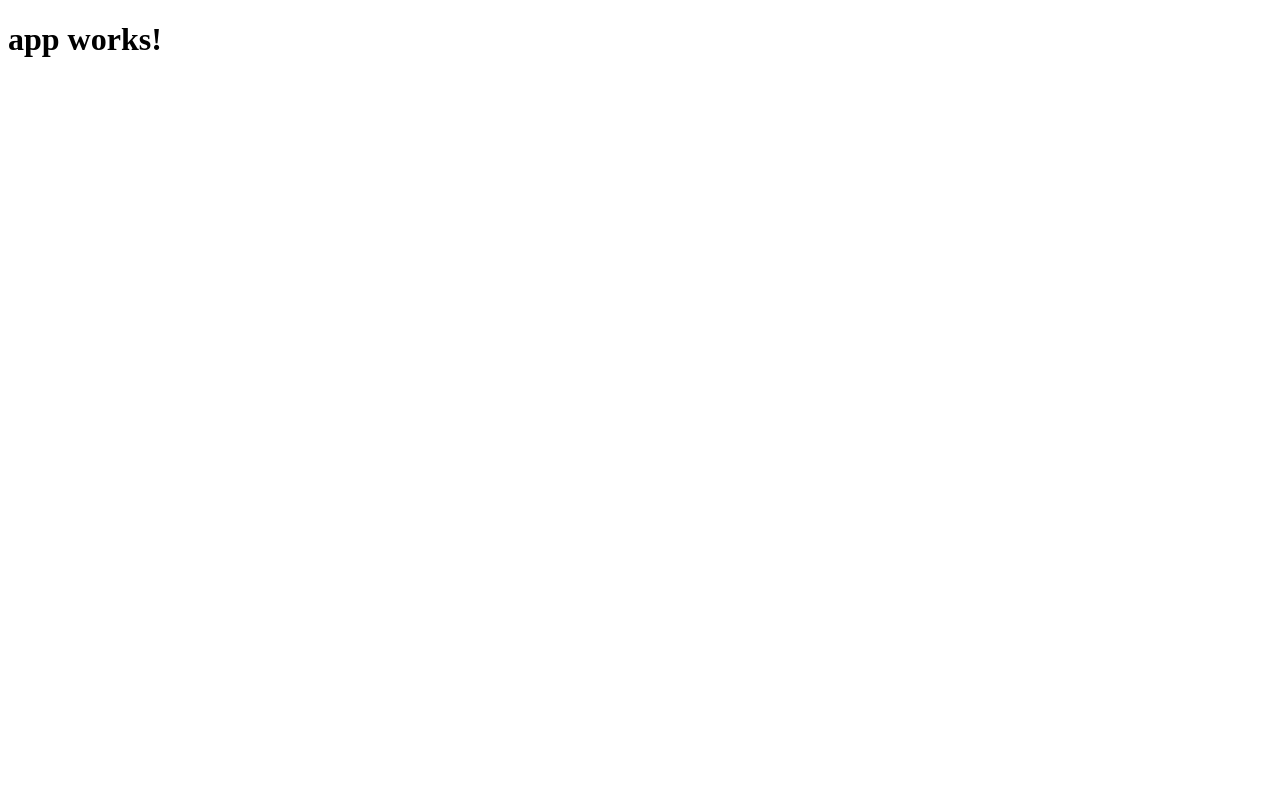
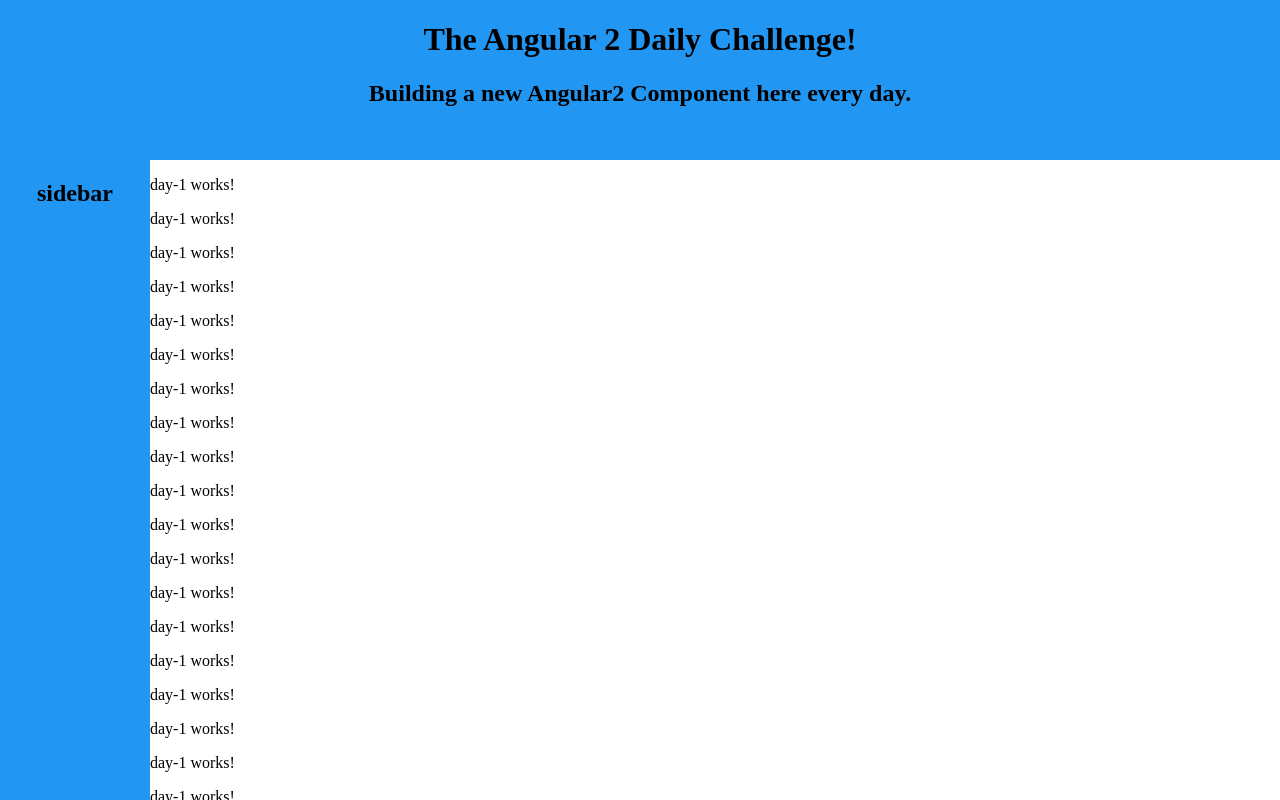
Before and after one commit to mikelseverson/angular2-challenge, an Angular app: page / in a window 1280 px wide. Built offline with nearby package versions, Linux system fonts and the light colour scheme.

Commit message:
skeleton: basic project skeleton built out

```diff
--- a/src/app/app.component.css
+++ b/src/app/app.component.css
@@ -0,0 +1,23 @@
+header {
+    height: 20vh;
+    overflow: hidden;
+    text-align: center;
+    background-color: #2196F3;
+    margin: 0;
+}
+main {
+    height: 80vh;
+    width: 100%;
+}
+main > aside {
+    width: 150px;
+    height: 100%;
+    float: left;
+    text-align: center;
+    background-color: #2196F3;
+}
+main > section {
+    margin-left: 150px;
+    height: 100%;
+    overflow-y: scroll;
+}
--- a/src/app/app.component.html
+++ b/src/app/app.component.html
@@ -1,3 +1,31 @@
-<h1>
-  {{title}}
-</h1>
+<header>
+  <h1>{{title}}</h1>
+  <h2>Building a new Angular2 Component here every day.</h2>
+</header>
+<main>
+  <aside>
+    <h1>sidebar</h1>
+  </aside>
+  <section>
+    <app-day-1></app-day-1>
+    <app-day-1></app-day-1>
+    <app-day-1></app-day-1>
+    <app-day-1></app-day-1>
+    <app-day-1></app-day-1>
+    <app-day-1></app-day-1>
+    <app-day-1></app-day-1>
+    <app-day-1></app-day-1>
+    <app-day-1></app-day-1>
+    <app-day-1></app-day-1>
+    <app-day-1></app-day-1>
+    <app-day-1></app-day-1>
+    <app-day-1></app-day-1>
+    <app-day-1></app-day-1>
+    <app-day-1></app-day-1>
+    <app-day-1></app-day-1>
+    <app-day-1></app-day-1>
+    <app-day-1></app-day-1>
+    <app-day-1></app-day-1>
+    <app-day-1></app-day-1>
+  </section>
+</main>
--- a/src/app/app.component.ts
+++ b/src/app/app.component.ts
@@ -6,5 +6,5 @@ import { Component } from '@angular/core';
   styleUrls: ['./app.component.css']
 })
 export class AppComponent {
-  title = 'app works!';
+  title = 'The Angular 2 Daily Challenge!';
 }
--- a/src/app/app.module.ts
+++ b/src/app/app.module.ts
@@ -4,10 +4,12 @@ import { FormsModule } from '@angular/forms';
 import { HttpModule } from '@angular/http';
 
 import { AppComponent } from './app.component';
+import { Day1Component } from './dailies/index';
 
 @NgModule({
   declarations: [
-    AppComponent
+    AppComponent,
+    Day1Component
   ],
   imports: [
     BrowserModule,
--- /dev/null
+++ b/src/app/dailies/day-1/day-1.component.html
@@ -0,0 +1,12 @@
+<p>
+  day-1 works!
+</p>
+<p>
+  day-1 works!
+</p>
+<p>
+  day-1 works!
+</p>
+<p>
+  day-1 works!
+</p>
--- /dev/null
+++ b/src/app/dailies/day-1/day-1.component.ts
@@ -0,0 +1,15 @@
+import { Component, OnInit } from '@angular/core';
+
+@Component({
+  selector: 'app-day-1',
+  templateUrl: './day-1.component.html',
+  styleUrls: ['./day-1.component.css']
+})
+export class Day1Component implements OnInit {
+
+  constructor() { }
+
+  ngOnInit() {
+  }
+
+}
--- /dev/null
+++ b/src/app/dailies/index.ts
@@ -0,0 +1 @@
+export * from './day-1/day-1.component';
--- a/src/styles.css
+++ b/src/styles.css
@@ -1 +1,4 @@
 /* You can add global styles to this file, and also import other style files */
+body {
+    margin: 0;
+}
```
Also changed, not shown: src/app/dailies/day-1/day-1.component.css (added), 1 other file (tests, documents, lock files or other folders).
